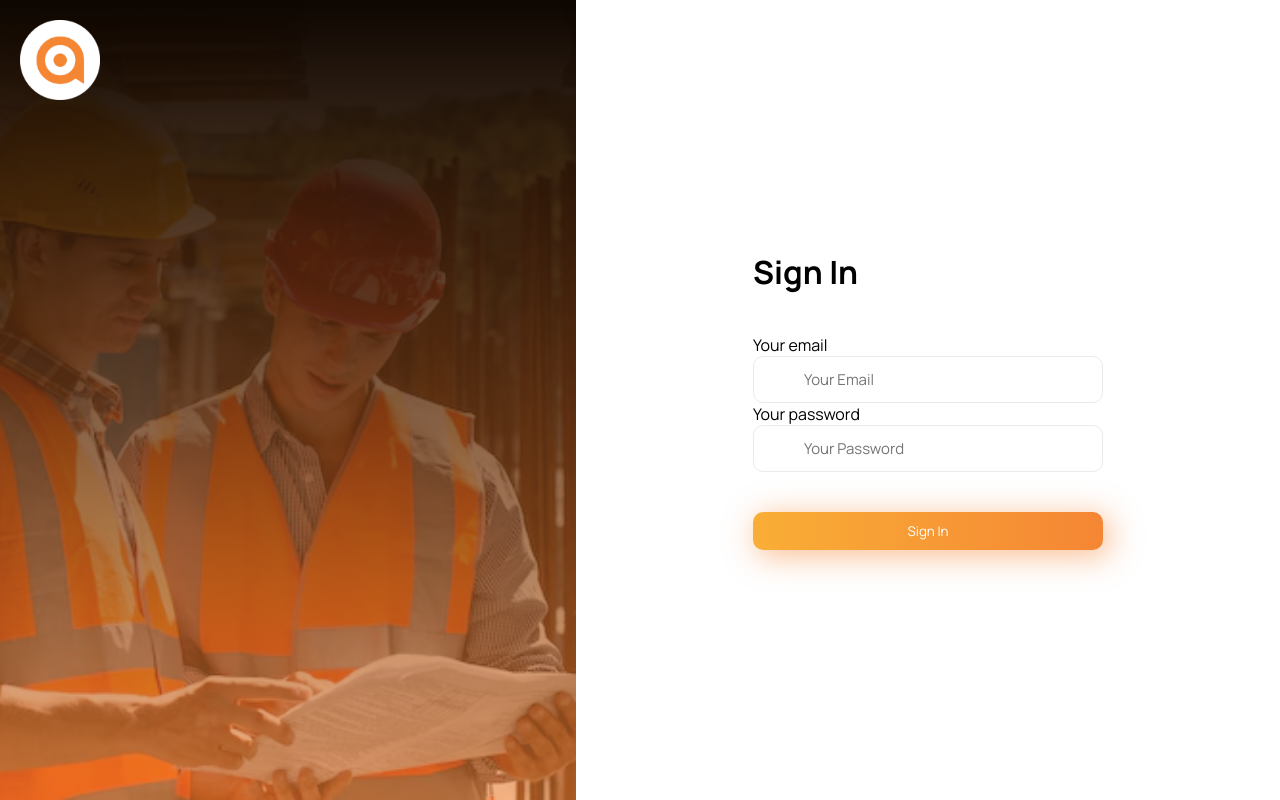
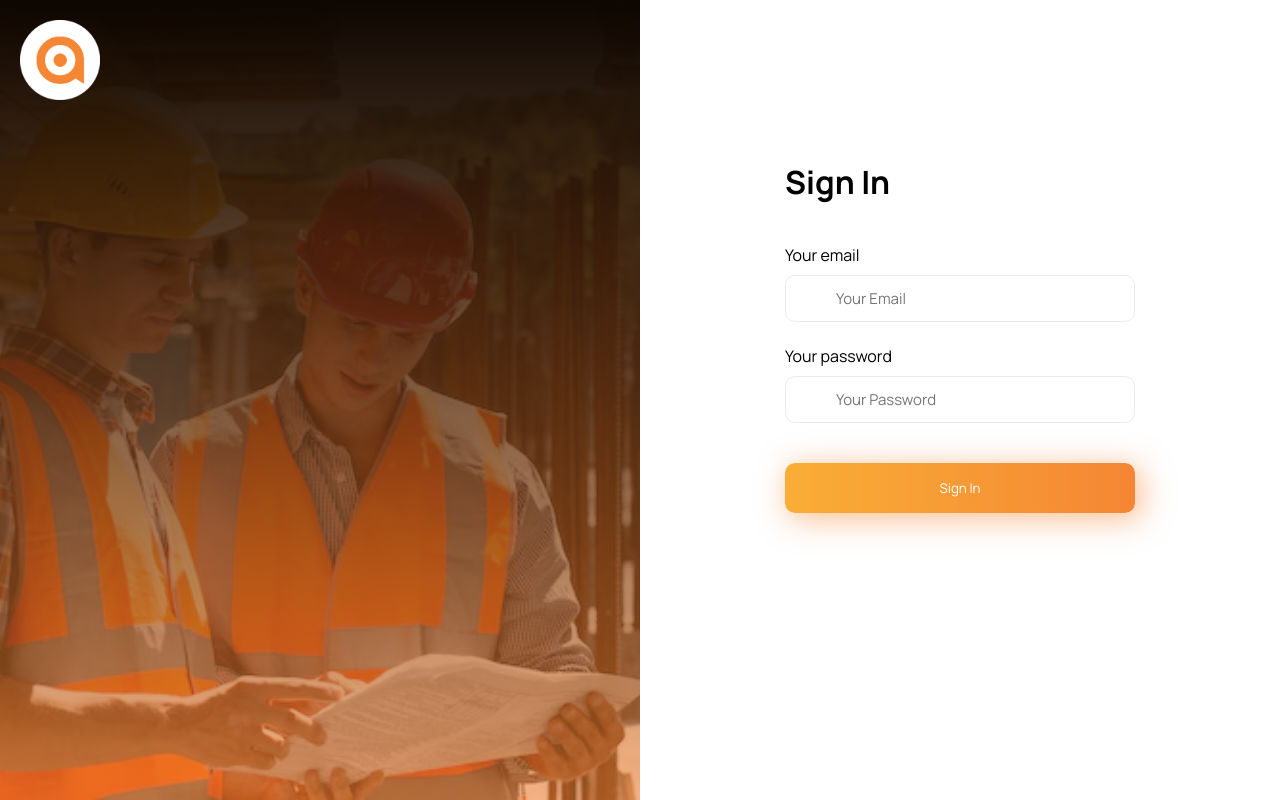
Before and after one commit to AlvaroAChico/quarto-landing, a React (Vite) app: page / in a window 1280 px wide. Built offline with nearby package versions, Linux system fonts and the light colour scheme; some icons are missing.

Commit message:
Ultimos detalles, cambiando los archivos custom-button y custom-input, ademas de agregar los estilos con las medidas del figma

```diff
--- a/src/components/custom-button/Button.styles.ts
+++ b/src/components/custom-button/custom-button.styles.ts
@@ -11,7 +11,7 @@ export const StyledButton = styled.button`
   outline: none;
   border: none;
   color: white;
-  padding: 10px 30px;
+  height: 50px;
   border-radius: 10px;
   box-shadow: 5px 5px 30px 2px rgba(245, 134, 52, 0.5);
   cursor: pointer;
--- a/src/components/custom-button/Button.tsx
+++ b/src/components/custom-button/custom-button.tsx
@@ -1,6 +1,6 @@
 // src/components/ui/Button/Button.tsx
 import React from 'react';
-import { StyledButton } from './Button.styles';
+import { StyledButton } from './custom-button.styles';
 
 interface ButtonProps {
     children?: React.ReactNode;
--- a/src/components/custom-input/Input.tsx
+++ b/src/components/custom-input/custom-input.tsx
@@ -1,5 +1,5 @@
 import React, { useState } from 'react';
-import { InputWrapper, StyledInput, IconContainer } from './Input.styles';
+import { InputWrapper, StyledInput, IconContainer } from './custom-input.styles';
 
 interface InputProps {
     placeholder?:string;
--- a/src/features/auth/sign-in/sign-in.styles.ts
+++ b/src/features/auth/sign-in/sign-in.styles.ts
@@ -9,13 +9,13 @@ export const ContainerSignIn = styled.div`
   align-items: center;
 `
 export const LeftContainer = styled.div<{ imgHeader: string }>`
-  background-image: url("${p => p.imgHeader}");
+   background-image: url("${p => p.imgHeader}");
   background-repeat: no-repeat;
   background-position: center;
   background-size: cover;
   position: relative;
   height: 100%;
-  width: 45%;
+  width: 100%; // Asumimos full-width en móviles
 
   &::before {
     content: "";
@@ -35,7 +35,11 @@ export const LeftContainer = styled.div<{ imgHeader: string }>`
   ${breakpoints.tabletS} {
     width: 30%;
   }
-`
+  ${breakpoints.phoneL} {
+    width: 100%; // Volver a 100% en dispositivos muy pequeños
+  }
+`;
+
 export const ContentLeftContainer = styled.div`
   display: flex;
   flex-direction: column;
@@ -69,24 +73,46 @@ export const ContentLeftContainer = styled.div`
 export const RightContainer = styled.div`
   background-color: white;
   height: 100%;
-  width: 55%;
-  display: flex;
-  justify-content: center;
-  align-items: center;
+  width: 100%; // Full width en móviles
 
   ${breakpoints.tabletS} {
     width: 70%;
   }
-`
+  ${breakpoints.phoneL} {
+    width: 100%; // Volver a 100% para teléfonos
+  }
+`;
+
 export const FormContainer = styled.div`
   width: fit-content;
   height: fit-content;
   min-width: 350px;
+  max-width: 90%; // Limitar el ancho máximo para evitar que sea demasiado grande en desktops
   display: flex;
   flex-direction: column;
   gap: 40px;
+  margin: auto; // Centrar automáticamente dentro de
+  margin-top: 20vh; // Añadir margen superior para bajar el formulario
+
+
+
+  ${breakpoints.phoneL} {
+    padding: 20px; // Añadir más padding en dispositivos pequeños
   }
-`
+  > div > div {
+    display: flex;
+    flex-direction: column;
+  }
+  > div > .div-with-margin {
+    margin-bottom: 23px;
+  }
+  > div > .div-sin-margen {
+    margin-bottom: 0;
+  }
+  .label {
+    margin-bottom: 9px;
+  }
+`;
 export const SignInButton = styled.button`
   background: linear-gradient(
     90deg,
--- a/src/features/auth/sign-in/sign-in.tsx
+++ b/src/features/auth/sign-in/sign-in.tsx
@@ -6,8 +6,8 @@ import {
   LeftContainer,
   RightContainer
 } from "./sign-in.styles"
-import Button from "../../../components/custom-button/Button"
-import Input from "../../../components/custom-input/Input"
+import Button from "../../../components/custom-button/custom-button"
+import Input from "../../../components/custom-input/custom-input"
 import ImgHeader from "../../../assets/img/img_signin.webp"
 import ImgLogo from "../../../assets/img/logo.webp"
 import { useNavigate } from "react-router-dom"
@@ -38,11 +38,11 @@ const SignIn: React.FC = () => {
         <FormContainer>
           <h1>Sign In</h1>
           <div>
-            <div>
+            <div className="div-with-margin">
             <label className="label" htmlFor="email-signin">Your email</label>
               <Input placeholder="Your Email" icon={User}/>
             </div>
-            <div>
+            <div className="div-without-margin">
             <label className="label" htmlFor="password-signin">Your password</label>
               <Input placeholder="Your Password" icon={Password} type="password" toggleIcon={{ Show: EyeFill, Hide: EyeSlashFill }}/>
             </div>
```
Also changed, not shown: src/components/custom-input/custom-input.styles.ts (renamed from src/components/custom-input/Input.styles.ts), src/core/models/user-model.ts (line endings or trailing spaces).
